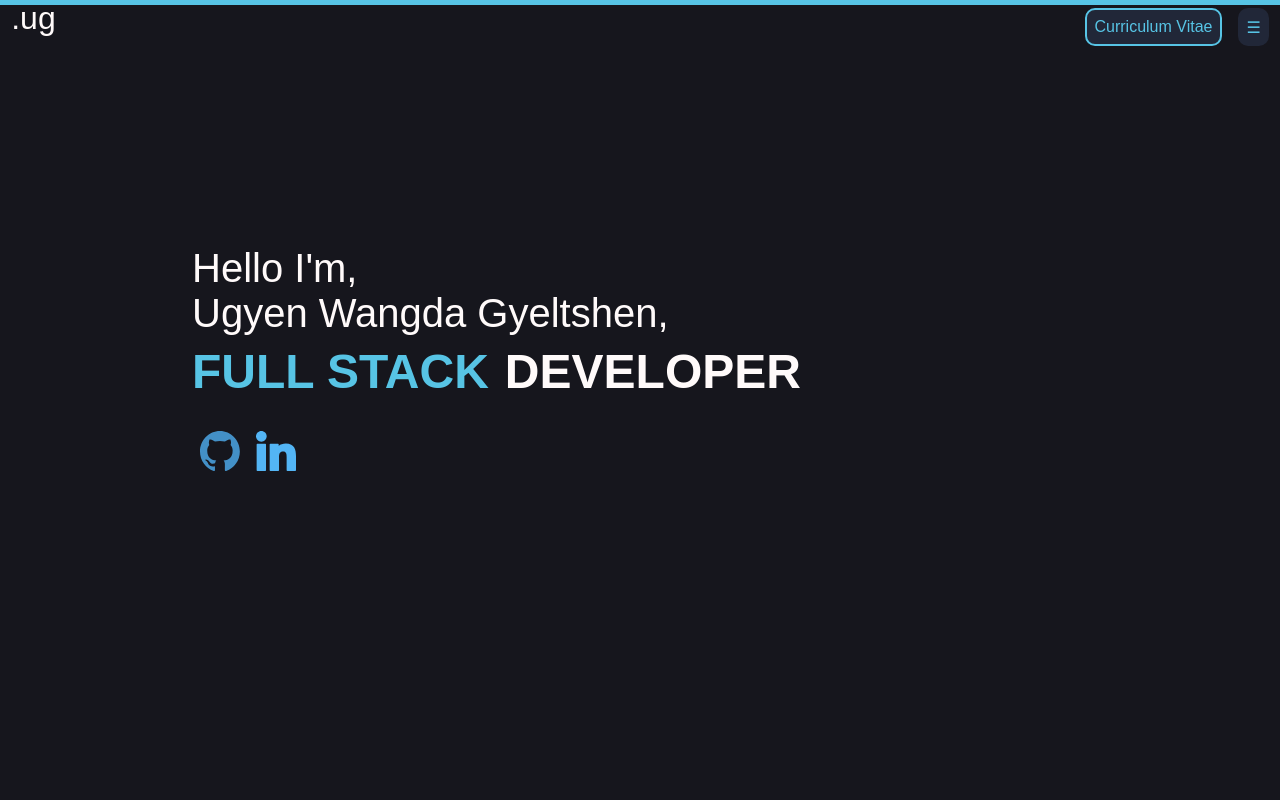
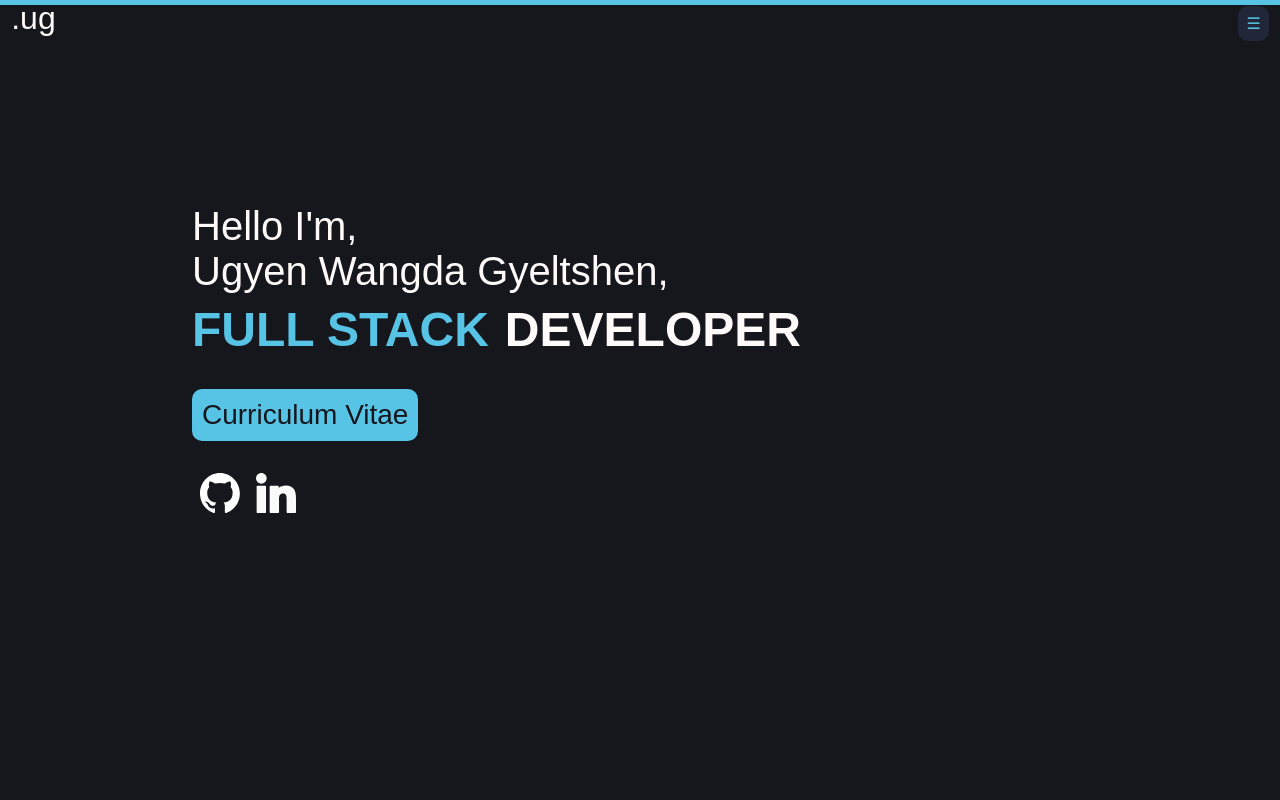
Before and after one commit to ugy420/portyfolis, a Next.js app: page / in a window 1280 px wide. Shown: the top 800 px of the page. Built offline with nearby package versions, Linux system fonts and the light colour scheme.

Commit message:
change some home

```diff
--- a/src/app/Components/Header.tsx
+++ b/src/app/Components/Header.tsx
@@ -8,7 +8,6 @@
     const { scrollYProgress } = useScroll()
 
     return (
-
         <div className={styles.container}>
             <motion.div
                 style={{
@@ -25,8 +24,7 @@
             <div>
                 <a href="">.ug</a>
             </div>
-            <div className={styles.buttons}>
-                <Button text="Curriculum Vitae"/>
+            <div>
                 <Button text="☰" className={styles.hamburger}/>
             </div>
         </div>
--- a/src/app/Components/Home.module.css
+++ b/src/app/Components/Home.module.css
@@ -28,18 +28,32 @@
     padding-bottom: .5rem;
 }
 
+
+.icons_div{
+    margin-top: 2rem;
+}
 .icons_div a{
     padding-inline: .5rem;
 }
 
 .icons_div img{
+
     width: 2.5rem;
     height: 2.5rem;
-    filter: invert(56%) sepia(82%) saturate(355%) hue-rotate(162deg) brightness(100%) contrast(92%);
 }
 
 .icons_div img:hover{
     transform: scale(1.15);
-    filter: invert(56%) sepia(82%) saturate(355%) hue-rotate(162deg) brightness(150%) contrast(100%);
-    transition: transform .2s, filter .2s;
 }
+
+.container button{
+    width: fit-content;
+    cursor:pointer;
+    border-color: var(--emphasis-color);
+    border-radius:10px;
+    border-style: solid;
+    padding: 8px;
+    font-size: 1.75rem;
+    color: var(--neutral-color);
+    background-color: var(--emphasis-color);
+}
--- a/src/app/Components/Home.tsx
+++ b/src/app/Components/Home.tsx
@@ -1,4 +1,5 @@
 import styles from './Home.module.css';
+import Button from './ui/Button';
 
 export default function Home(){
     return (
@@ -12,6 +13,7 @@
                 Developer
                 </div>
             </div>
+                <Button text="Curriculum Vitae"/>
             <div className={styles.icons_div}>
                 <a href="https://github.com/ugy420">
                     <img src='github.svg' height="50"/>
--- a/src/app/globals.css
+++ b/src/app/globals.css
@@ -1,7 +1,7 @@
 :root {
   --neutral-color: #16161d;
   --complimentary-color: #FFFAFA;
-  --empahasis-color: #57C4E5;
+  --emphasis-color: #57C4E5;
 }
 
 @media (prefers-color-scheme: dark) {
```
Also changed, not shown: public/linkedin.svg.
